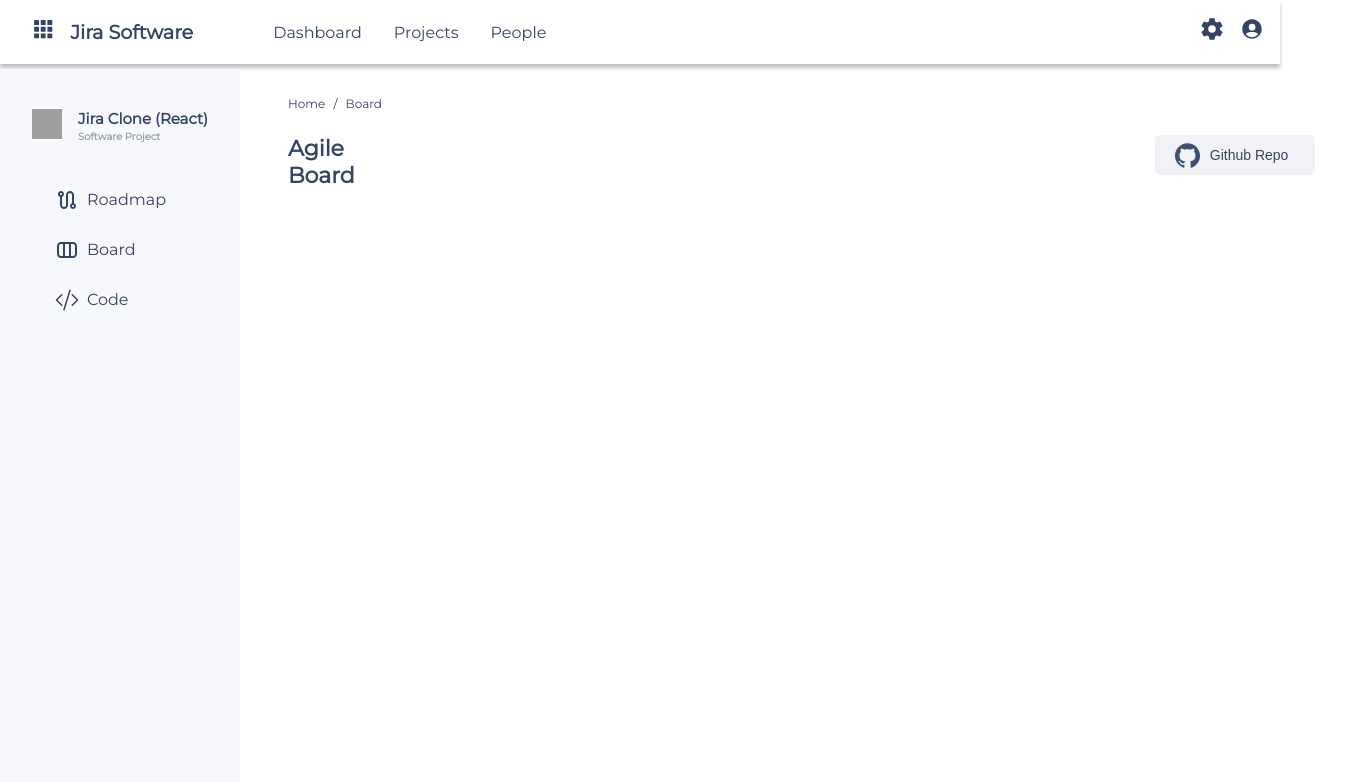
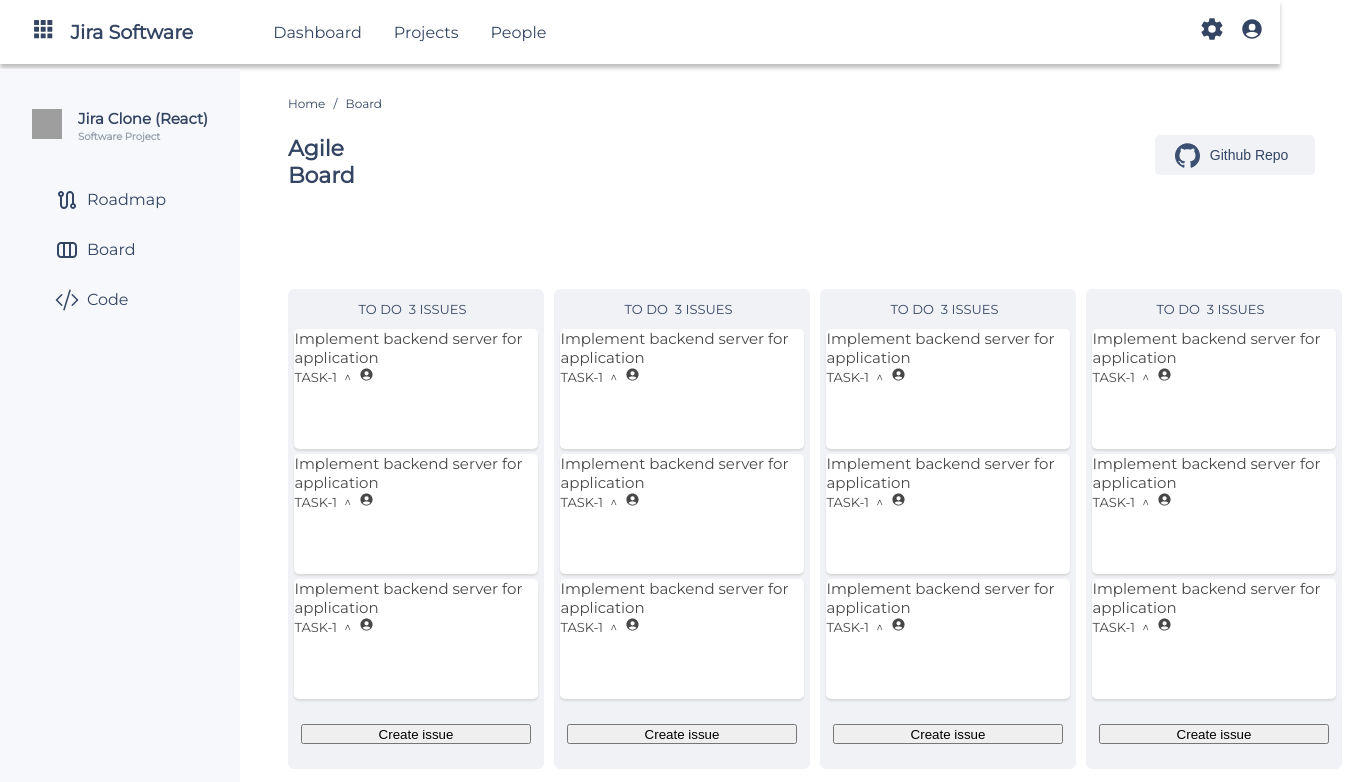
Before and after one commit to omar-basheer/JiraClone, a React (Create React App) app: page / in a window 1280 px wide. Shown: the top 782 px of the page, 1352 px wide, since content can reach past the window. Built offline with nearby package versions, Linux system fonts and the light colour scheme; grey boxes are pictures that could not be loaded; a web font is replaced by a local one.

Commit message:
add List and Issue components to Board

```diff
--- a/public/styles.css
+++ b/public/styles.css
@@ -160,6 +160,15 @@
     border-left: 4px solid
 }
 
+.work-area-unbuilt {
+    flex: 1;
+    display: flex;
+    flex-direction: column;
+    align-items: center;
+    justify-content: center;
+    padding: 17rem;
+}
+
 .work-area {
     /* flex: 1; */
     display: flex;
@@ -211,7 +220,7 @@
     cursor: pointer
 }
 
-.github-button:hover{
+.github-button:hover {
     display: flex;
     align-items: center;
     background-color: rgba(43, 73, 127, 0.07);
@@ -243,3 +252,62 @@
     font-weight: bolder;
     word-wrap: break-word
 }
+
+.single-list {
+    background-color: rgba(43, 73, 127, 0.07);
+    width: 16rem;
+    height: 30rem;
+    border-radius: 6px;
+    display: flex;
+    flex-direction: column;
+    align-items: center;
+    margin-right: 10px;
+}
+
+.single-list span {
+    margin-right: 7px;
+    font-size: 13px;
+    font-weight: 400;
+}
+
+.list-header {
+    margin-top: 12px;
+    margin-bottom: 12px;
+    color: #344563;
+    font-size: 13px;
+    font-weight: bold;
+}
+
+.single-list button {
+    width: 90%;
+    height: 20px;
+    margin-top: 20px;
+    justify-content: space-between;
+}
+
+.issue-card {
+    background-color: white;
+    width: 95%;
+    height: 120px;
+    color: rgba(0, 0, 0, 0.721);
+    font-size: 15px;
+    margin: auto;
+    margin-bottom: 5px;
+    box-shadow: 0px 2px 2px #D9D9D9;
+    border-radius: 5px;
+}
+
+.issue-description {
+    font-size: 15px;
+    margin: auto;
+}
+
+
+
+
+
+.list-sections{
+    margin-top: 100px;
+    display: flex;
+    flex-direction: row;
+}
--- a/src/Project/Board/BoardPage.tsx
+++ b/src/Project/Board/BoardPage.tsx
@@ -2,6 +2,7 @@
 import { ImGithub } from 'react-icons/im';
 
 import Breadcrumbs from '../../shared/components/BreadCrumbs'
+import List from './Lists/List';
 
 function BoardPage() {
     return (
@@ -16,6 +17,13 @@
                     </button>
                 </a>
             </div>
+
+            <div className='list-sections'>
+                <List />
+                <List />
+                <List />
+                <List />
+            </div>
             {/* <div className='error'>404 Not Found</div>
             <div className='error-msg'>Oops... looks like the Board page is still under construction</div> */}
         </div>
--- /dev/null
+++ b/src/Project/Board/Lists/Issues/Issue.tsx
@@ -0,0 +1,17 @@
+import React from 'react';
+import {  IoPersonCircleSharp } from 'react-icons/io5'
+
+function Issue(){
+    return(
+        <div className='issue-card'>
+            <p className='issue-description'>Implement backend server for application</p>
+            <div className='card-bottom'>
+                <span>TASK-1</span>
+                <span>^</span>
+                <IoPersonCircleSharp />
+            </div>
+        </div>
+    )
+}
+
+export default Issue
--- /dev/null
+++ b/src/Project/Board/Lists/List.tsx
@@ -0,0 +1,23 @@
+import React from "react";
+import Issue from "./Issues/Issue";
+
+function List(){
+    return(
+        <div className="single-list">
+            <div className="list-header">
+                <span>TO DO</span>
+                <span>3 ISSUES</span>
+            </div>
+
+            <div className="issue-comp">
+                <Issue />
+                <Issue />
+                <Issue />
+            </div>
+
+            <button>Create issue</button>
+        </div>
+    )
+}
+
+export default List;
--- a/src/Project/Code/CodePage.tsx
+++ b/src/Project/Code/CodePage.tsx
@@ -2,7 +2,7 @@
 
 function CodePage() {
     return (
-        <div className='work-area'>
+        <div className='work-area-unbuilt'>
             <div className='error'>404 Not Found</div>
             <div className='error-msg'>Oops... looks like the Code page is still under construction</div>
         </div>
--- a/src/Project/RoadMap/RoadmapPage.tsx
+++ b/src/Project/RoadMap/RoadmapPage.tsx
@@ -2,7 +2,7 @@
 
 function RoadmapPage() {
     return (
-        <div className='work-area'>
+        <div className='work-area-unbuilt'>
             <div className='error'>404 Not Found</div>
             <div className='error-msg'>Oops... looks like the Roadmap page is still under construction</div>
         </div>
```
